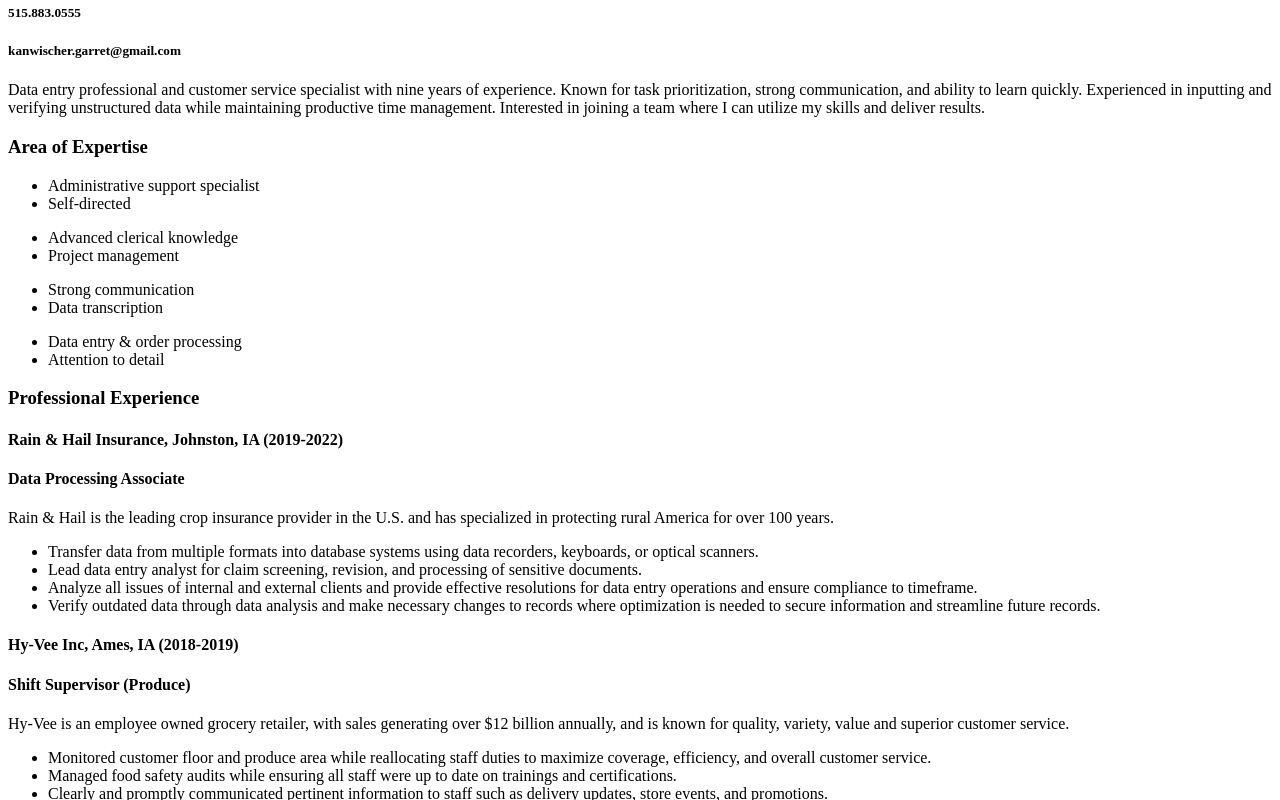
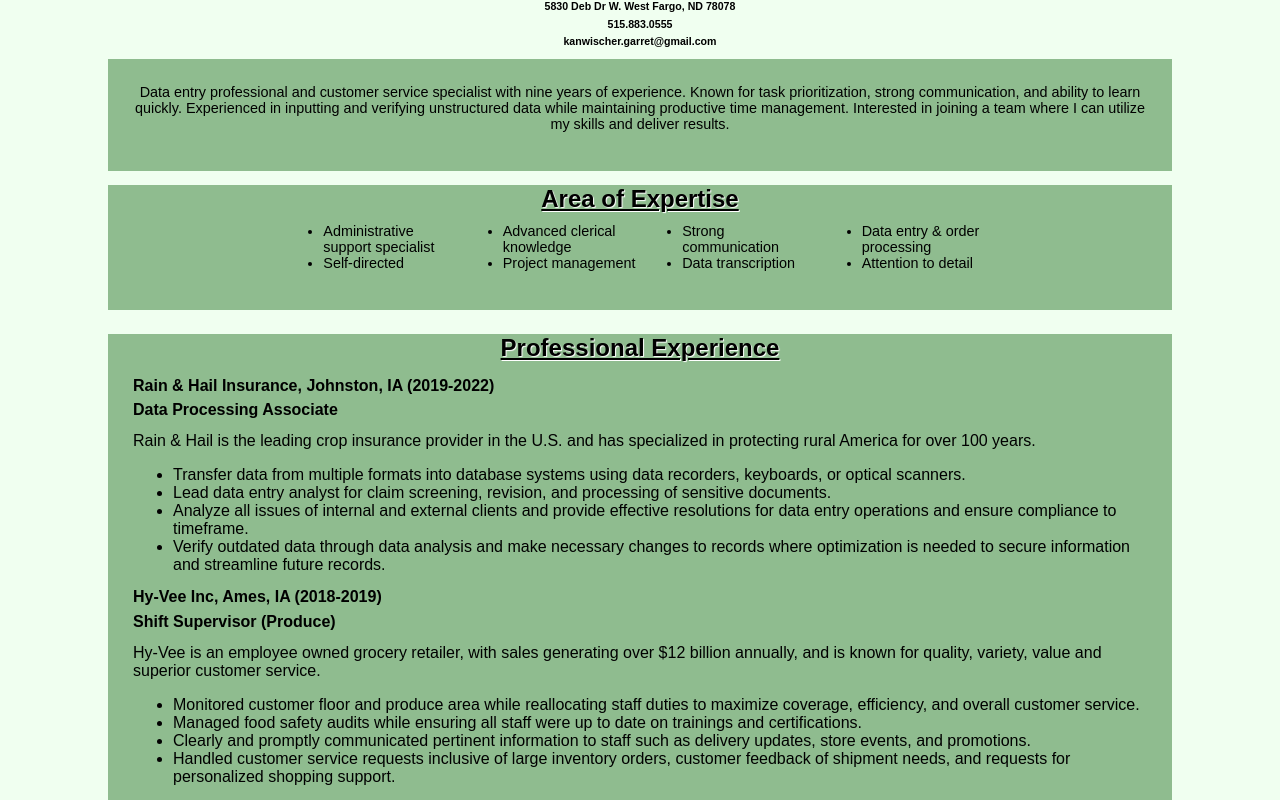
Before and after one commit to GKanwischer/Resume-TechChallenge, a plain HTML site: page index.html in a window 1280 px wide. Shown: the part 114-914 px from the top of the page. Drawn offline with Linux system fonts and the light colour scheme.

Commit message:
Update index.html

```diff
--- a/index.html
+++ b/index.html
@@ -2,7 +2,7 @@
 <html>
   <head>
 
-    <link rel="sylesheet" href="style.css"/>
+    <link rel="stylesheet" href="style.css"/>
 
   </head>
 
```
